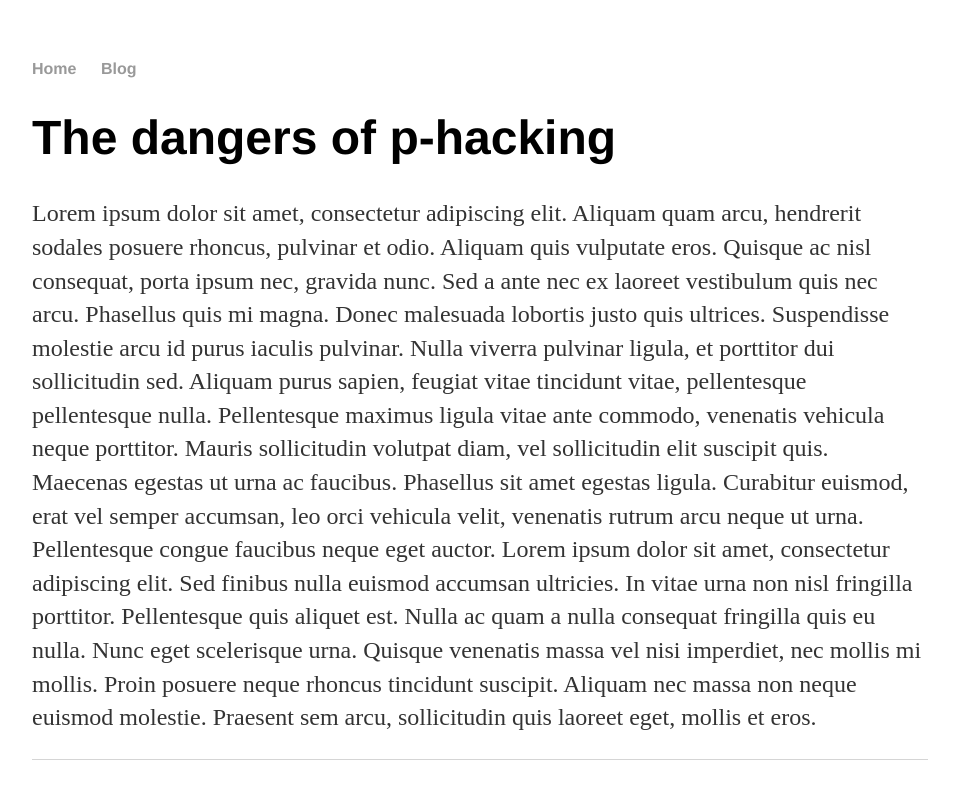
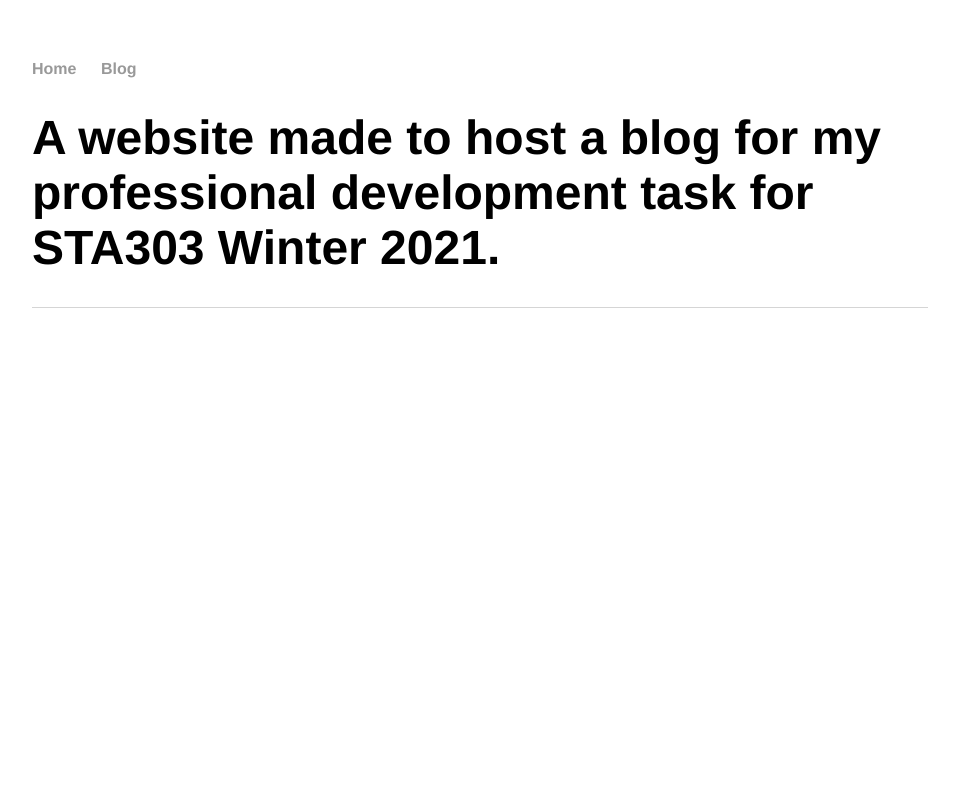
Before and after one commit to rio-v/rio-v.github.io, a Jekyll site: the page built from index.html, in a window 1280 px wide. Shown: the top 799 px of the page, without its empty margins (160-1119 px from the left). Built offline with Jekyll 4.4.1, drawn with Linux system fonts in a browser that asks for light colours.

Commit message:
Update index.html

```diff
--- a/index.html
+++ b/index.html
@@ -1,10 +1,8 @@
 ---
 layout: default
-title: P-hacking
+title: Ariyo's Website
 ---
 <div class="blurb">
-	<h1>The dangers of p-hacking</h1>
-	<p> Lorem ipsum dolor sit amet, consectetur adipiscing elit. Aliquam quam arcu, hendrerit sodales posuere rhoncus, pulvinar et odio. Aliquam quis vulputate eros. Quisque ac nisl consequat, porta ipsum nec, gravida nunc. Sed a ante nec ex laoreet vestibulum quis nec arcu. Phasellus quis mi magna. Donec malesuada lobortis justo quis ultrices. Suspendisse molestie arcu id purus iaculis pulvinar. Nulla viverra pulvinar ligula, et porttitor dui sollicitudin sed. Aliquam purus sapien, feugiat vitae tincidunt vitae, pellentesque pellentesque nulla. Pellentesque maximus ligula vitae ante commodo, venenatis vehicula neque porttitor.
-
-Mauris sollicitudin volutpat diam, vel sollicitudin elit suscipit quis. Maecenas egestas ut urna ac faucibus. Phasellus sit amet egestas ligula. Curabitur euismod, erat vel semper accumsan, leo orci vehicula velit, venenatis rutrum arcu neque ut urna. Pellentesque congue faucibus neque eget auctor. Lorem ipsum dolor sit amet, consectetur adipiscing elit. Sed finibus nulla euismod accumsan ultricies. In vitae urna non nisl fringilla porttitor. Pellentesque quis aliquet est. Nulla ac quam a nulla consequat fringilla quis eu nulla. Nunc eget scelerisque urna. Quisque venenatis massa vel nisi imperdiet, nec mollis mi mollis. Proin posuere neque rhoncus tincidunt suscipit. Aliquam nec massa non neque euismod molestie. Praesent sem arcu, sollicitudin quis laoreet eget, mollis et eros.</a></p>
+	<h1>A website made to host a blog for my professional development task for STA303 Winter 2021.</h1>
+	<p> </a></p>
 </div><!-- /.blurb -->
```
